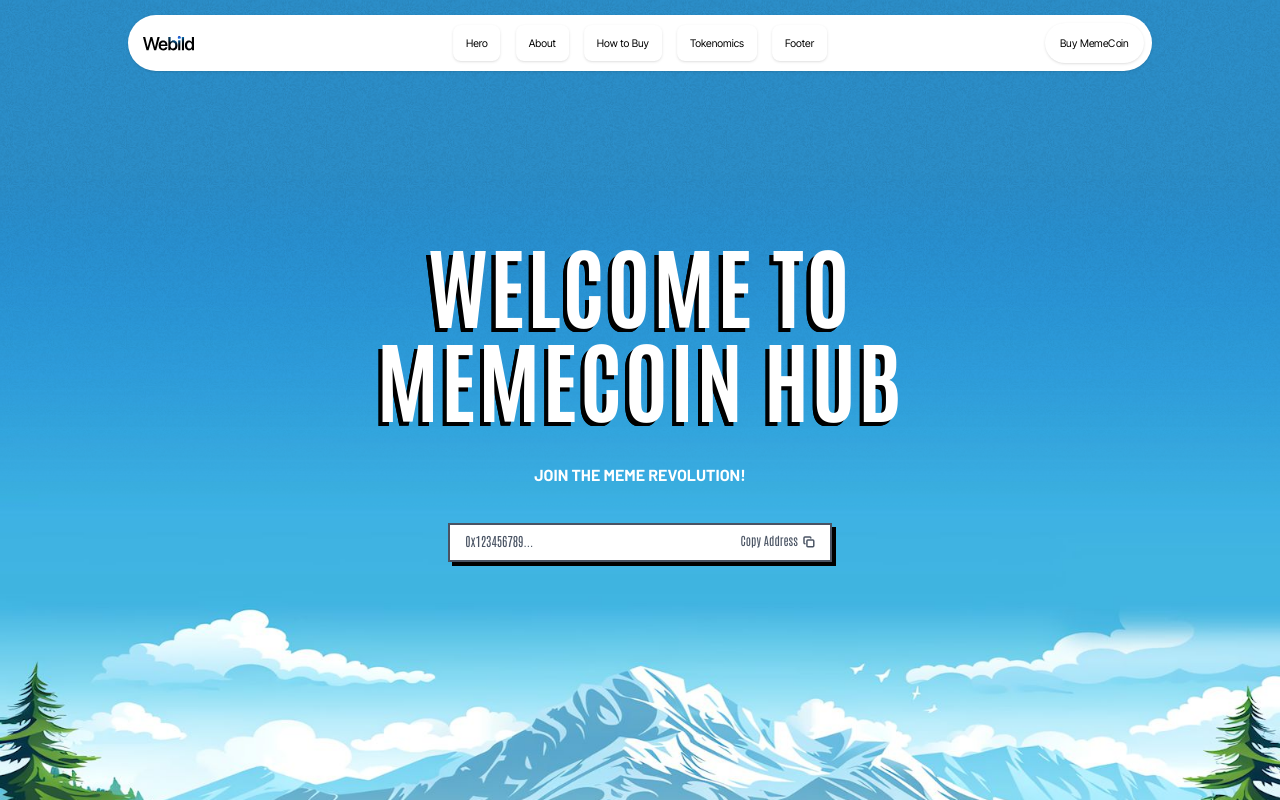
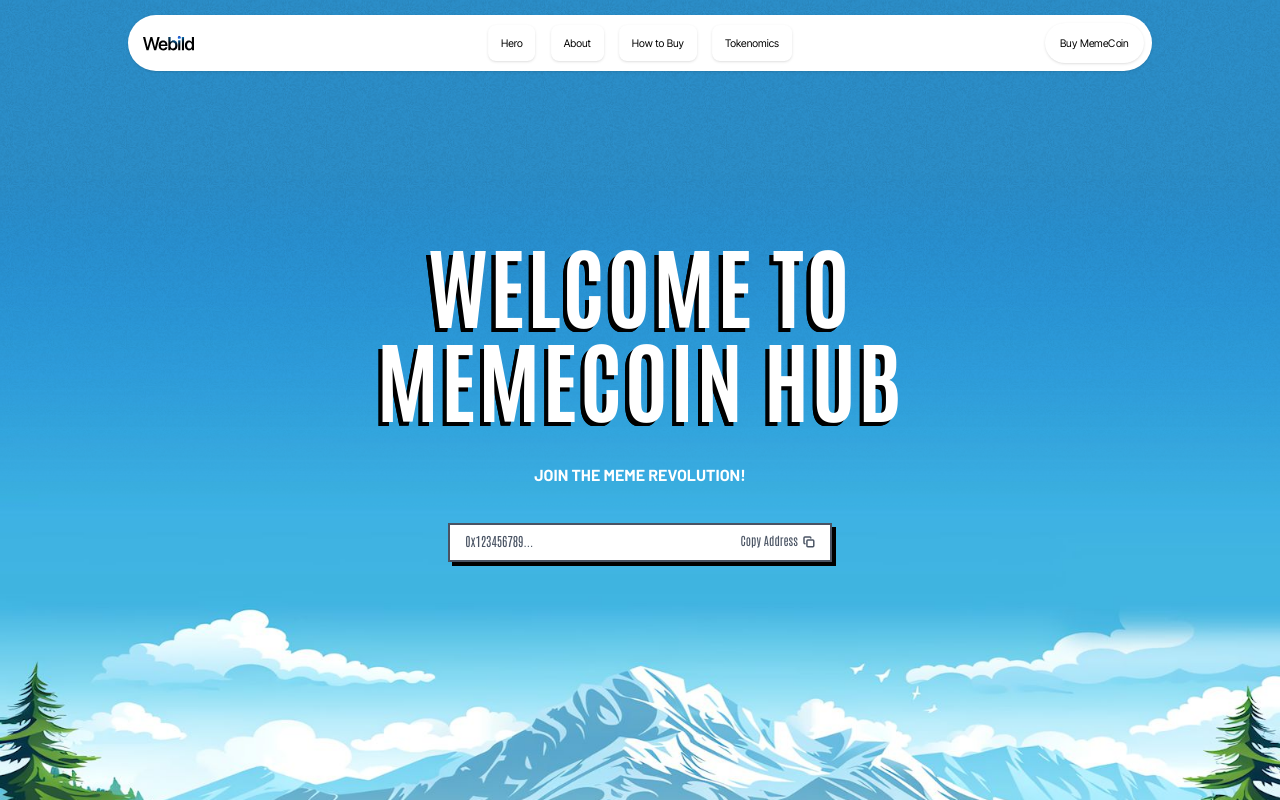
Before and after one commit to vitaleymulikacatchup/9b2fb161-ff12-4483-b699-9c4738d94e69, a Next.js app: page / in a window 1280 px wide. Shown: the top 800 px of the page. Built offline with nearby package versions, Linux system fonts and the light colour scheme.

Commit message:
Update project files

```diff
--- a/src/app/page.tsx
+++ b/src/app/page.tsx
@@ -14,9 +14,8 @@ export default function Home() {
       <div id="nav" data-section="nav">
         <NavbarLayoutFloatingInline
           logoSrc="/images/logo.svg"
-          navItems={[{ name: "Hero", id: "hero" }, { name: "About", id: "about" }, { name: "How to Buy", id: "how-to-buy" }, { name: "Tokenomics", id: "tokenomics" }, { name: "Footer", id: "footer" }]}
+          navItems={[{ name: "Hero", id: "hero" }, { name: "About", id: "about" }, { name: "How to Buy", id: "how-to-buy" }, { name: "Tokenomics", id: "tokenomics" }]}
           buttonText="Buy MemeCoin"
-          sticky={true}
         />
       </div>
       <div id="hero" data-section="hero">
```
